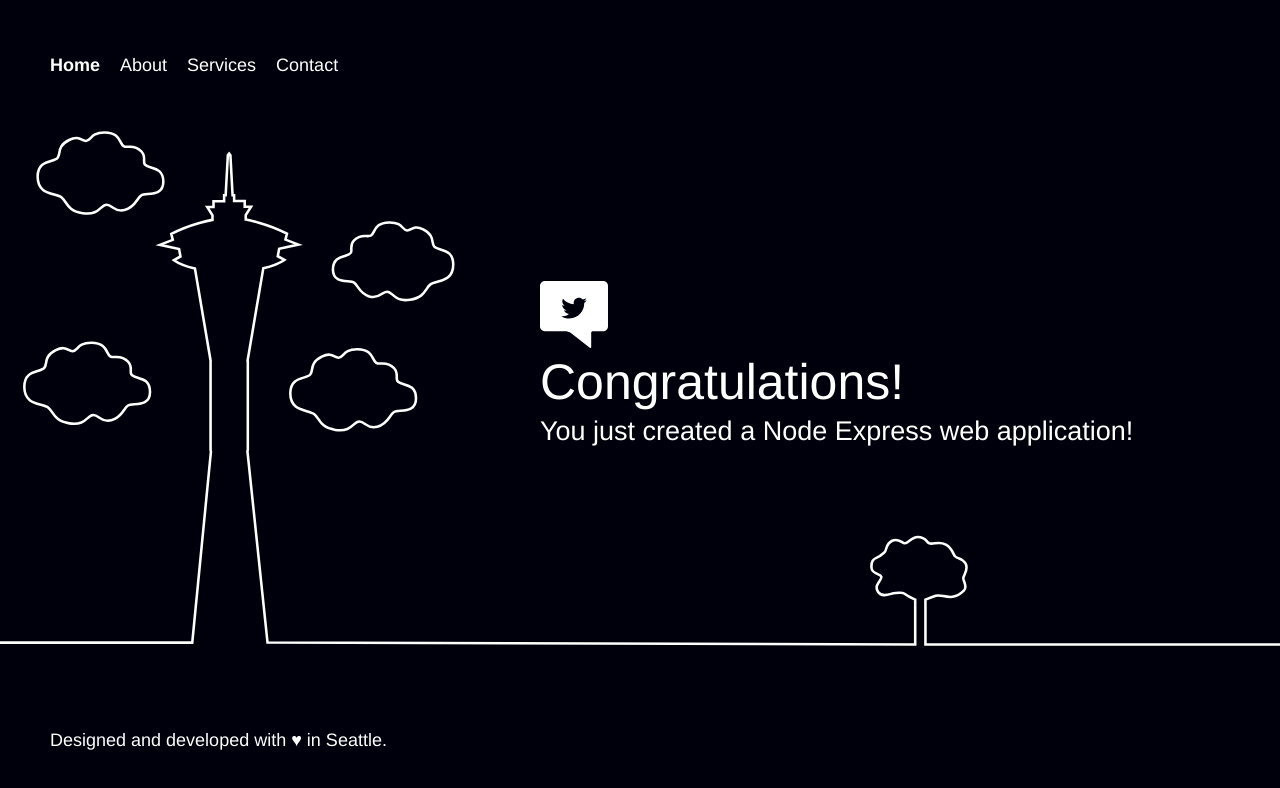
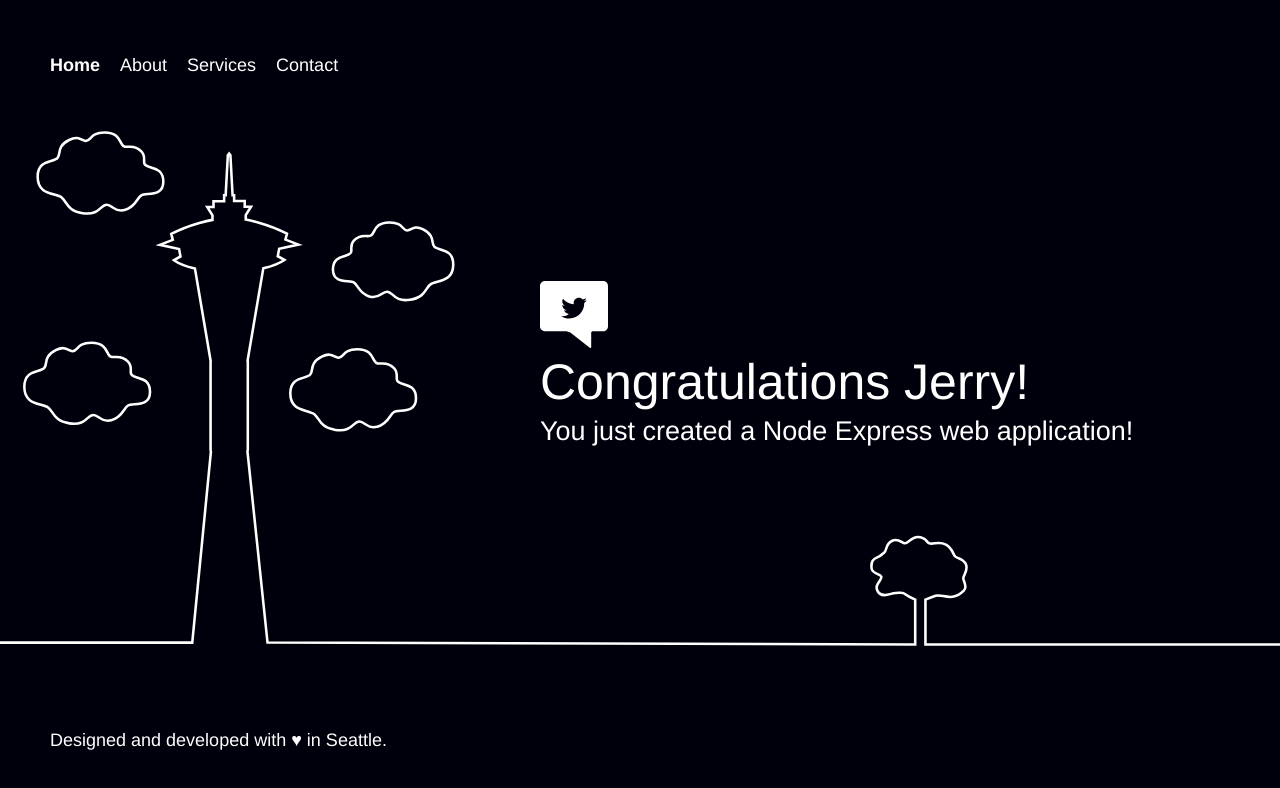
Before and after one commit to jerrygmail/second, a website: page public/index.html in a window 1280 px wide. Drawn offline with Linux system fonts and the light colour scheme.

Commit message:
Update index.html

```diff
--- a/public/index.html
+++ b/public/index.html
@@ -58,7 +58,7 @@
         <div class="message">
             <a class="twitter-link" href="http://twitter.com/home/?status=I%20created%20a%20project%20with%20AWS%20CodeStar!%20%23AWS%20%23AWSCodeStar%20https%3A%2F%2Faws.amazon.com%2Fcodestar"><img src="img/tweet.svg" /></a>
             <div class="text">
-                <h1>Congratulations!</h1>
+                <h1>Congratulations Jerry!</h1>
                 <h2>You just created a Node Express web application!</h2>
             </div>
         </div>
```
